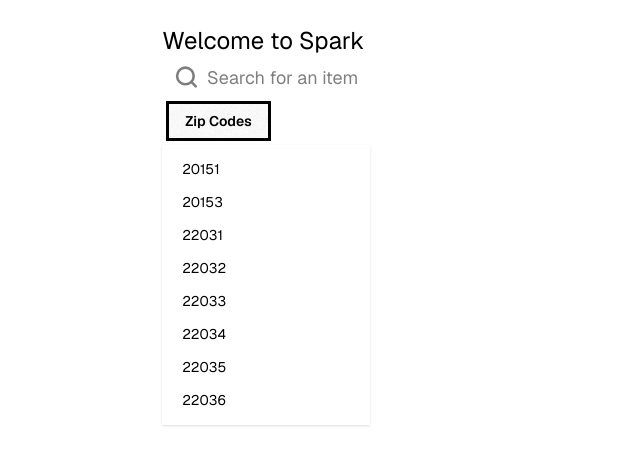
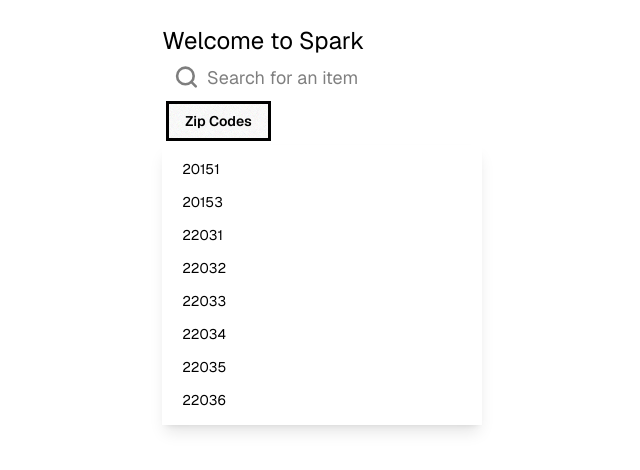
Before and after one commit to MustafaIK44/Spark, a Next.js app in the folder spark/: page / in a window 1280 px wide. Both pictures are taken after a click on the label "Zip Codes". Shown: the top 470 px of the page, without its empty margins (269-909 px from the left). Built offline with nearby package versions, Linux system fonts and the light colour scheme.

Commit message:
DropDown shadows added

```diff
--- a/spark/src/components/DropDown.jsx
+++ b/spark/src/components/DropDown.jsx
@@ -5,8 +5,8 @@
 export default function DropDown() {
     return (
         <div className="dropdown">
-            <label tabIndex="0" className="btn m-1">Zip Codes</label>
-            <ul tabIndex="0" className="dropdown-content z-[1] menu p-2 shadow bg-base-100 rounded-box w-52">
+            <label tabIndex="0" className="btn m-1"> Zip Codes </label>
+            <ul tabIndex="0" className="dropdown-content z-[1] menu p-2 shadow-lg bg-base-100 rounded-box w-80">
                 <li><a>20151</a></li>
                 <li><a>20153</a></li>
                 <li><a>22031</a></li>
```
